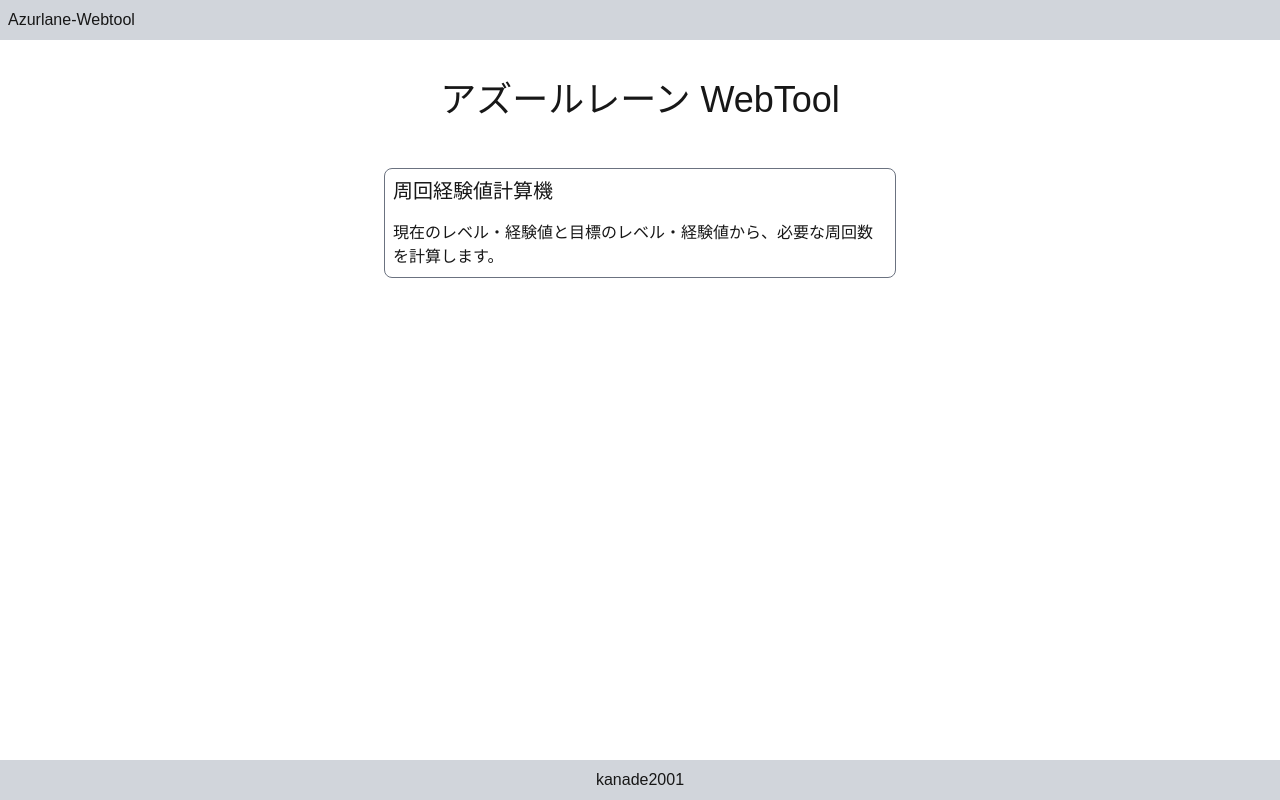
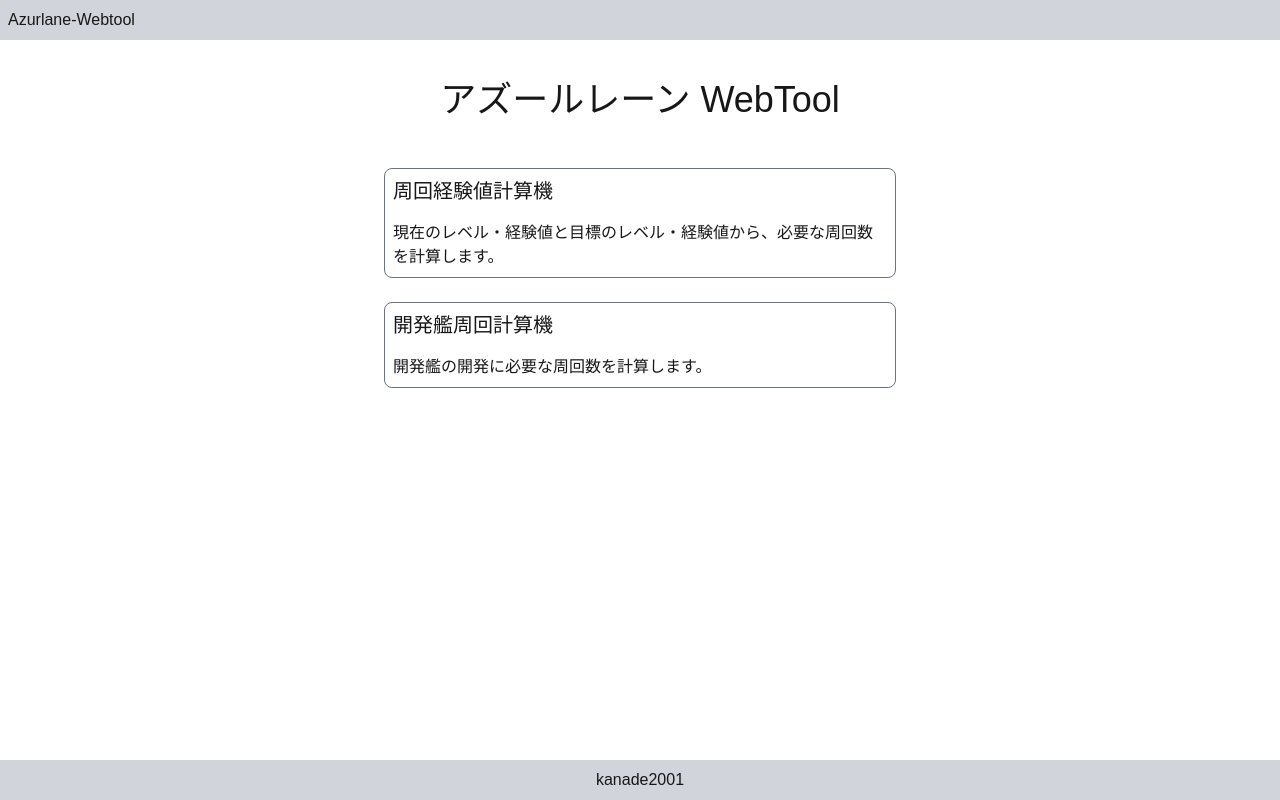
Before and after one commit to kanade2001/azurlane-webtool, a Next.js app: page / in a window 1280 px wide. Built offline with nearby package versions, Linux system fonts and the light colour scheme.

Commit message:
Add-DevDockCalcのページを作成

```diff
--- /dev/null
+++ b/src/app/devdock-calculator/page.tsx
@@ -0,0 +1,11 @@
+import { Header, Footer } from "@/components/ui";
+
+export default function DevDockCalculatorPage() {
+  return (
+    <div className="flex min-h-screen w-full flex-col items-center">
+      <Header />
+      <div className="flex w-full max-w-lg grow flex-col"></div>
+      <Footer />
+    </div>
+  );
+}
--- a/src/app/page.tsx
+++ b/src/app/page.tsx
@@ -8,7 +8,7 @@
       <Header />
       <div className="flex w-full max-w-lg grow flex-col">
         <h1 className="my-10 text-center text-4xl">アズールレーン WebTool</h1>
-        <ul className="flex w-full flex-col items-center gap-8">
+        <ul className="flex w-full flex-col items-center gap-2">
           <li className="my-2 w-full rounded-lg border border-gray-500 p-2">
             <Link href="/exp-calculator" className="flex flex-col gap-4">
               <h2 className="text-xl">周回経験値計算機</h2>
@@ -17,6 +17,12 @@
               </p>
             </Link>
           </li>
+          <li className="my-2 w-full rounded-lg border border-gray-500 p-2">
+            <Link href="/devdock-calculator" className="flex flex-col gap-4">
+              <h2 className="text-xl">開発艦周回計算機</h2>
+              <p>開発艦の開発に必要な周回数を計算します。</p>
+            </Link>
+          </li>
         </ul>
       </div>
       <Footer />
```
